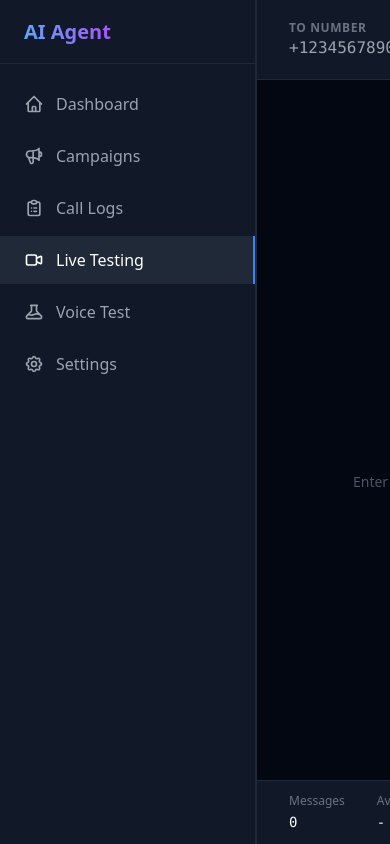
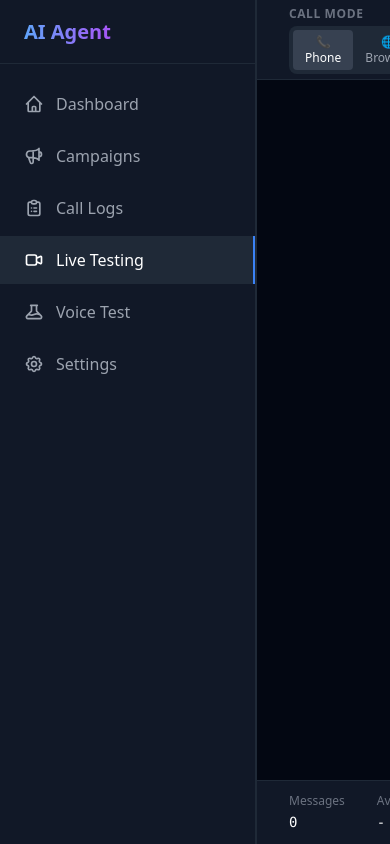
Before and after one commit to abubaker082512/ai_calling_agent, a website: page dashboard/public/live-test.html in a window 390 px wide. Drawn offline with nearby package versions, Linux system fonts and the light colour scheme.

Commit message:
Add UI toggle for browser/phone call modes

```diff
--- a/dashboard/public/live-test.html
+++ b/dashboard/public/live-test.html
@@ -221,7 +221,7 @@
                             <path stroke-linecap="round" stroke-linejoin="round" stroke-width="2"
                                 d="M3 5a2 2 0 012-2h3.28a1 1 0 01.948.684l1.498 4.493a1 1 0 01-.502 1.21l-2.257 1.13a11.042 11.042 0 005.516 5.516l1.13-2.257a1 1 0 011.21-.502l4.493 1.498a1 1 0 01.684.949V19a2 2 0 01-2 2h-1C9.716 21 3 14.284 3 6V5z" />
                         </svg>
-                        Start Test Call
+                        <span id="startBtnText">Start Test Call</span>
                     </button>
 
                     <button id="hangupBtn" disabled
--- a/dashboard/public/live-test.js
+++ b/dashboard/public/live-test.js
@@ -31,12 +31,68 @@ const avgResponseTimeEl = document.getElementById('avgResponseTime');
 const estimatedCostEl = document.getElementById('estimatedCost');
 const currentCallIdEl = document.getElementById('currentCallId');
 
-// Mode toggle elements (will be added to HTML)
-const phoneModeBtn = document.getElementById('phoneMode');
-const browserModeBtn = document.getElementById('browserMode');
-const phoneInputs = document.getElementById('phoneInputs');
-const browserInfo = document.getElementById('browserInfo');
+// Mode toggle elements (will be injected dynamically if not present)
+let phoneModeBtn = document.getElementById('phoneMode');
+let browserModeBtn = document.getElementById('browserMode');
+let phoneInputs = document.getElementById('phoneInputs');
+let browserInfo = document.getElementById('browserInfo');
 const startBtnText = document.getElementById('startBtnText');
+
+// Dynamically inject mode toggle UI if elements don't exist
+if (!document.getElementById('phoneMode')) {
+    const phoneNumberInput = document.getElementById('phoneNumber');
+    if (phoneNumberInput) {
+        const parentContainer = phoneNumberInput.closest('.flex.items-center.space-x-4');
+        if (parentContainer) {
+            // Create mode toggle HTML
+            const modeToggleHTML = `
+                <div class="flex flex-col">
+                    <label class="text-xs text-gray-500 uppercase tracking-wider font-semibold mb-1">Call Mode</label>
+                    <div class="flex bg-gray-800 rounded-lg p-1">
+                        <button id="phoneMode" class="mode-toggle px-3 py-1 text-xs font-medium rounded transition-all bg-gray-700 text-white">
+                            📞 Phone
+                        </button>
+                        <button id="browserMode" class="mode-toggle px-3 py-1 text-xs font-medium rounded transition-all text-gray-400 hover:text-white">
+                            🌐 Browser
+                        </button>
+                    </div>
+                </div>
+                <div class="h-8 w-px bg-gray-700"></div>
+            `;
+
+            // Create browser info HTML
+            const browserInfoHTML = `
+                <div id="browserInfo" class="hidden flex items-center space-x-2 text-sm text-gray-400">
+                    <svg class="w-4 h-4" fill="none" stroke="currentColor" viewBox="0 0 24 24">
+                        <path stroke-linecap="round" stroke-linejoin="round" stroke-width="2" d="M19 11a7 7 0 01-7 7m0 0a7 7 0 01-7-7m7 7v4m0 0H8m4 0h4m-4-8a3 3 0 01-3-3V5a3 3 0 116 0v6a3 3 0 01-3 3z" />
+                    </svg>
+                    <span>Using browser microphone</span>
+                </div>
+            `;
+
+            // Wrap existing phone inputs
+            const phoneInputsWrapper = document.createElement('div');
+            phoneInputsWrapper.id = 'phoneInputs';
+            phoneInputsWrapper.className = 'flex items-center space-x-4';
+
+            // Move all children to wrapper
+            while (parentContainer.firstChild) {
+                phoneInputsWrapper.appendChild(parentContainer.firstChild);
+            }
+
+            // Insert mode toggle, wrapped phone inputs, and browser info
+            parentContainer.innerHTML = modeToggleHTML;
+            parentContainer.appendChild(phoneInputsWrapper);
+            parentContainer.insertAdjacentHTML('beforeend', browserInfoHTML);
+        }
+    }
+}
+
+// Re-get elements after injection
+phoneModeBtn = document.getElementById('phoneMode');
+browserModeBtn = document.getElementById('browserMode');
+phoneInputs = document.getElementById('phoneInputs');
+browserInfo = document.getElementById('browserInfo');
 
 // Mode Toggle Handlers
 if (phoneModeBtn && browserModeBtn) {
```
